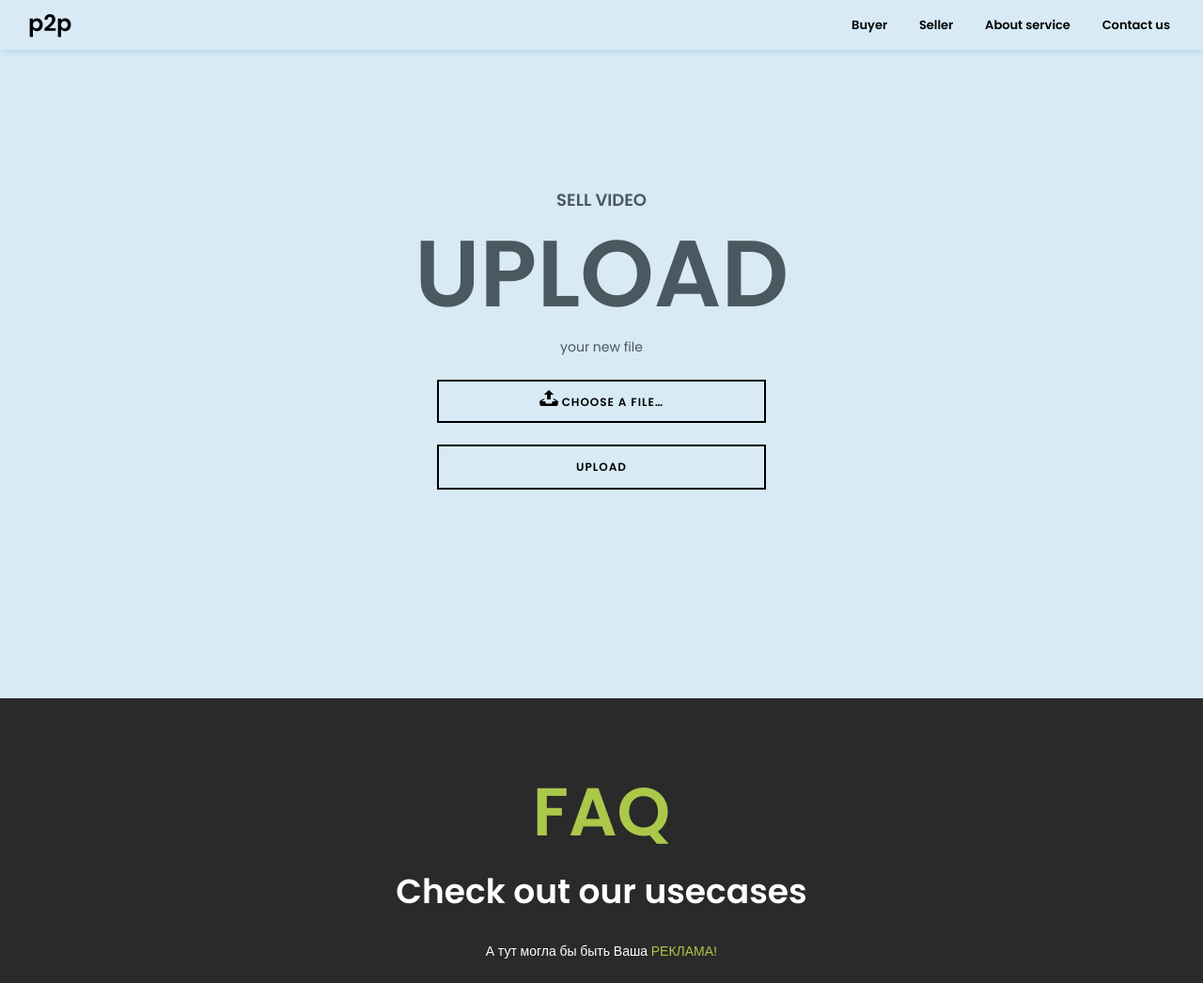
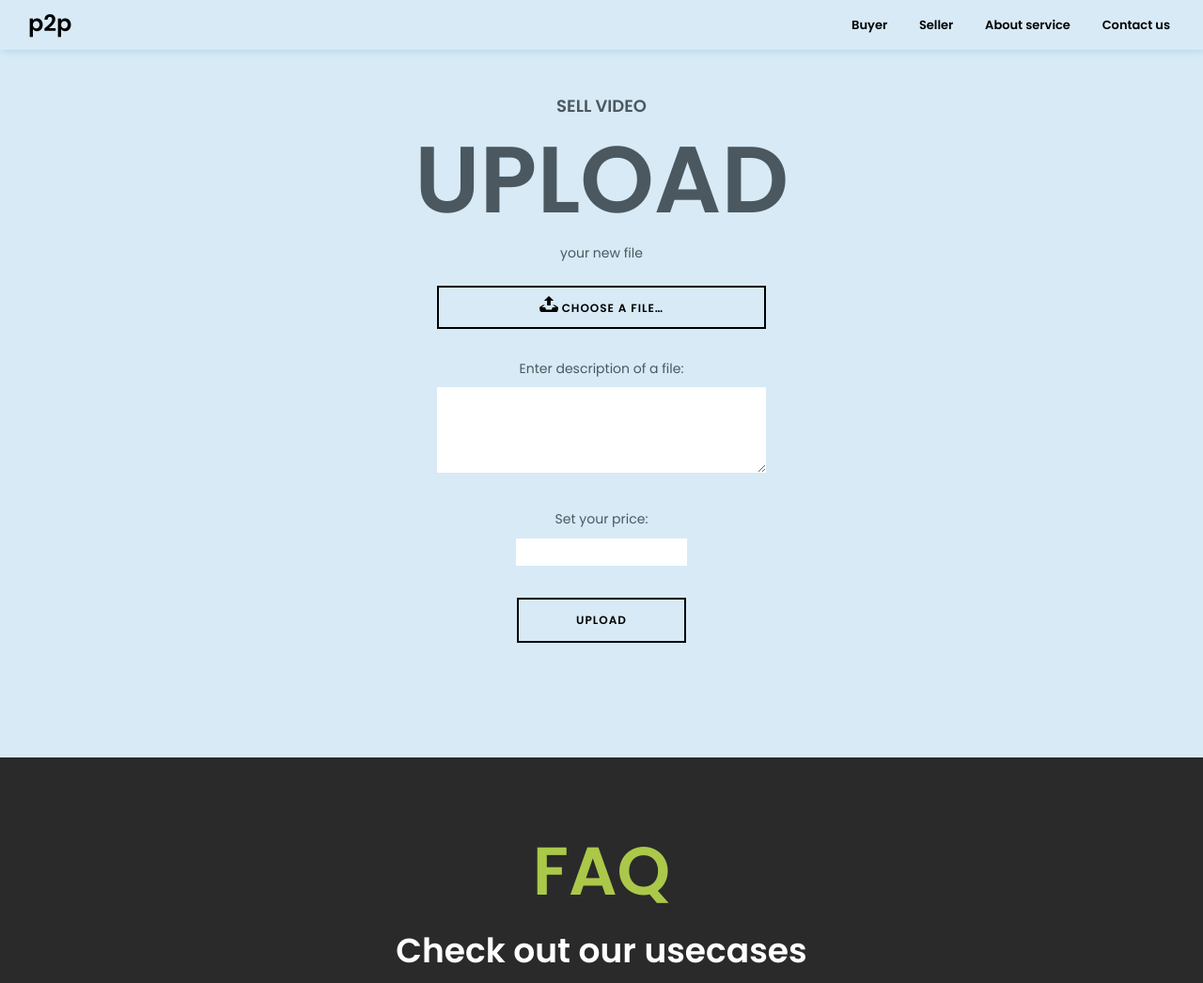
Before and after one commit to dexXxed/P2P-Video, a Flask app: template templates/upload.html in a window 1280 px wide. Shown: the top 1046 px of the page at 94% size. Run offline with Flask 2, Linux system fonts and the light colour scheme; the template is opened without the code that fills it, so the values that code supplies are empty; some libraries are stand-ins or nearby versions; some web fonts are replaced.

Commit message:
added text fields to upload page

```diff
--- a/templates/assets/responsive.css
+++ b/templates/assets/responsive.css
@@ -58,7 +58,7 @@
 		padding: 70px 70px 0;
 	}
 	.slider {
-		padding: 130px 0 100px;
+		padding: 30px 0 100px;
 	}
 	.portfolio-thumb > div {
 		width: 230px;
--- a/templates/assets/style.css
+++ b/templates/assets/style.css
@@ -125,20 +125,51 @@ button:focus,input:focus,input:active{
 	width: 350px;
 }
 
+.submit {
+	margin-top: 1em;
+	/* width: auto; */
+	width: 180px;
+	/* width: 350px; */
+}
+
 .inputfile + label:hover {
 	background: #000;
 	color: #fff;
+	opacity: 0.6;
 }
 
 .submit:hover {
 	background: #000;
 	color: #fff;
+	opacity: 0.6;
 }
 
 iframe , textarea {
     width: 100%;
     border: none;
 }
+
+/* #txtinputs {
+	background-color: yellow;
+} */
+
+#price {
+	width: 13em;
+}
+
+#descr {
+	width: 25em;
+	box-sizing: border-box;
+	height: 6.5em;
+	margin-bottom: 1em;
+}
+
+.inpfield {
+	background-color: white;
+	padding: 0.1em 0.5em;
+	/* height: 2.1em; */
+}
+
 .mt-20 {
 	margin-top: 20px;
 }
@@ -161,6 +192,7 @@ iframe , textarea {
 .one-btn:hover {
 	background: #000;
 	color: #fff;
+	opacity: 0.6;
 }
 .one-btn.one-btn-del {
 	background: #000;
@@ -169,9 +201,8 @@ iframe , textarea {
 .one-btn.one-btn-del:hover {
 	background: transparent;
 	color: #000;
+	opacity: 0.6;
 }
-
-
 
 .display-table {
     display: table;
@@ -528,7 +559,7 @@ li.menuclick-cnz a {
 .slider {
 	background: #d7eaf6;
 	text-align: center;
-	padding: 200px 0;
+	padding: 100px 0;
 	position: relative;
 	color: #4b5860;
 }
@@ -618,7 +649,6 @@ li.menuclick-cnz a {
     width: auto;
 }
 .portfolio-item {
-    background: url(../images/portfolio-bg.png) no-repeat top left / cover;
     margin: 30px auto 9px;
     max-width: 900px;
     box-shadow: 0 0 15px 0 #ccc;
--- a/templates/upload.html
+++ b/templates/upload.html
@@ -117,9 +117,34 @@
                                     <input type="file" name="file-2[]" id="file" class="inputfile" data-multiple-caption="{count} files selected" multiple />
                                     <label for="file"><svg xmlns="http://www.w3.org/2000/svg" width="20" height="17" viewBox="0 0 20 17"><path d="M10 0l-5.2 4.9h3.3v5.1h3.8v-5.1h3.3l-5.2-4.9zm9.3 11.5l-3.2-2.1h-2l3.4 2.6h-3.5c-.1 0-.2.1-.2.1l-.8 2.3h-6l-.8-2.2c-.1-.1-.1-.2-.2-.2h-3.6l3.4-2.6h-2l-3.2 2.1c-.4.3-.7 1-.6 1.5l.6 3.1c.1.5.7.9 1.2.9h16.3c.6 0 1.1-.4 1.3-.9l.6-3.1c.1-.5-.2-1.2-.7-1.5z"/></svg> <span>Choose a file&hellip;</span></label>
                                 </div>
+                                <br>
+
+                                <!-- <div id="txtinputs">
+                                    <a><label for="price">Set your price:</label>
+                                        <br>
+                                    <input type="text" id="price" name="price" class="inpfield" maxlength="18" required></a>
+
+                                    <br><br>
+
+                                        <label for="descr">Enter description of a file:</label>
+                                    <p><textarea id="descr" name="descr" class="inpfield" maxlength="100" required"></textarea></p>
+
+                                </div> -->
+
+                                <div id="txtinputs">
+                                    <label for="descr">Enter description of a file:</label>
+                                    <br>
+                                    <textarea id="descr" name="descr" class="inpfield" maxlength="100" required"></textarea>
+                                    <br>
+                                    <p><label for="price">Set your price:</label>
+                                        <br>
+                                    <input type="text" id="price" name="price" class="inpfield" maxlength="18" required></p>
+                                    <!-- <br> -->
+                                </div>
+
                                 <p><input type=submit value=Upload class="submit"></p>
                             </form>
-                            <!-- <br> -->
+
 
 							<!-- <a class="one-btn" href="upload_file.html">Upload <br>Sell</a>
                             <a class="one-btn" href="download.html">Download Buy</a> -->
```
